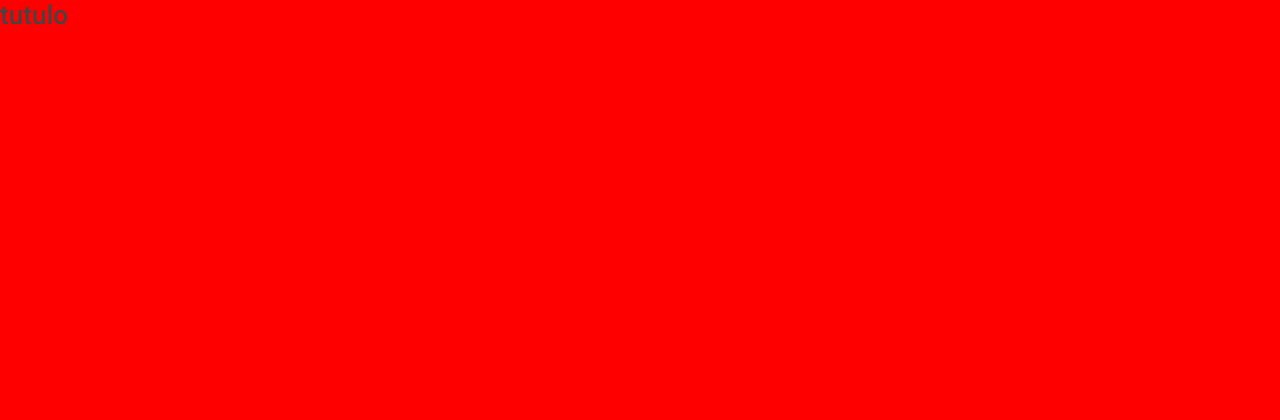
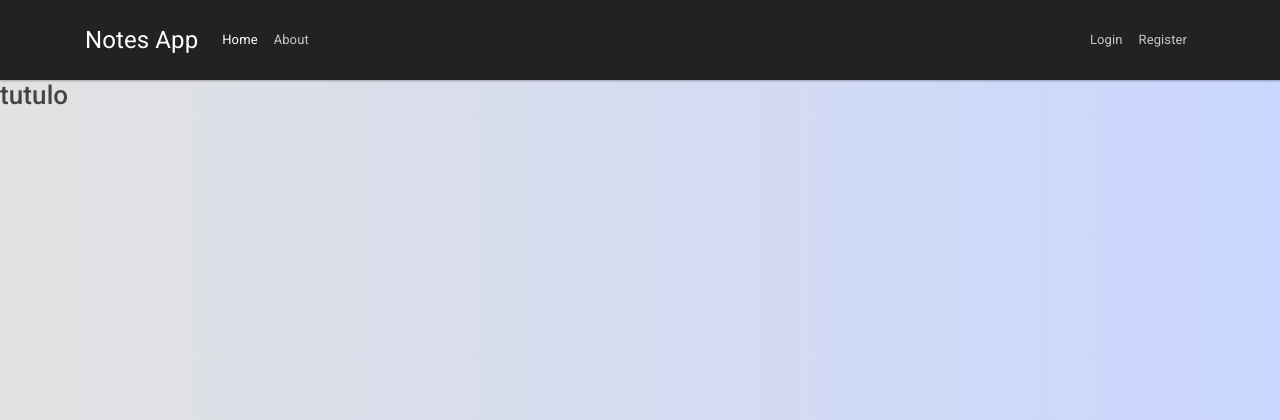
Before and after one commit to brammont/Nodejs---App-Notes, a Node server app: page / in a window 1280 px wide. Before the commit the part shown is almost empty. Shown: the top 420 px of the page. Run offline with Node 20, Linux system fonts and the light colour scheme; some libraries are stand-ins or nearby versions.

Commit message:
agregando navegacion a la aplicacion principal

```diff
--- a/src/public/css/main.css
+++ b/src/public/css/main.css
@@ -1,3 +1,17 @@
-body{
-    background-color: red;
-}
+body {
+    background: #c9d6ff; /* fallback for old browsers */
+    background: -webkit-linear-gradient(
+      to right,
+      #e2e2e2,
+      #c9d6ff
+    ); /* Chrome 10-25, Safari 5.1-6 */
+    background: linear-gradient(
+      to right,
+      #e2e2e2,
+      #c9d6ff
+    ); /* W3C, IE 10+/ Edge, Firefox 16+, Chrome 26+, Opera 12+, Safari 7+ */
+  }
+
+  .logo {
+    width: 30%;
+  }
--- a/src/views/layouts/main.handlebars
+++ b/src/views/layouts/main.handlebars
@@ -11,6 +11,7 @@
     <link rel="stylesheet" href="/css/main.css">
   </head>
   <body>
+     {{> navigation }}
 
     {{{ body }}}
 
--- /dev/null
+++ b/src/views/partials/navigation.handlebars
@@ -0,0 +1,40 @@
+<nav class="navbar navbar-expand-lg navbar-dark bg-dark">
+  <div class="container">
+    <a class="navbar-brand" href="/">Notes App</a>
+    <button class="navbar-toggler" type="button" data-toggle="collapse" data-target="#navbarNav" aria-controls="navbarNav" aria-expanded="false" aria-label="Toggle navigation">
+      <span class="navbar-toggler-icon"></span>
+    </button>
+    <div class="collapse navbar-collapse" id="navbarNav">
+      <ul class="navbar-nav">
+          <li class="nav-item active">
+            <a class="nav-link" href="/">Home <span class="sr-only">(current)</span></a>
+          </li>
+          <li class="nav-item">
+            <a class="nav-link" href="/about">About</a>
+          </li>
+      </ul>
+      <ul class="navbar-nav ml-auto">
+        {{#if user}}
+          <li class="nav-item dropdown">
+            <a class="nav-link dropdown-toggle" href="#" id="navbarDropdown" role="button" data-toggle="dropdown" aria-haspopup="true" aria-expanded="false">
+              Notes
+            </a>
+            <div class="dropdown-menu" aria-labelledby="navbarDropdown">
+              <a class="dropdown-item" href="/notes">All Notes</a>
+              <a class="dropdown-item" href="/notes/add">Add A Note</a>
+              <div class="dropdown-divider"></div>
+              <a class="dropdown-item" href="/users/logout">Logout</a>
+            </div>
+          </li>
+        {{else}}
+          <li class="nav-item">
+            <a class="nav-link" href="/users/signin">Login</a>
+          </li>
+          <li class="nav-item">
+            <a class="nav-link" href="/users/signup">Register</a>
+          </li>
+        {{/if}}
+      </ul>
+    </div>
+  </div>
+</nav>
```
